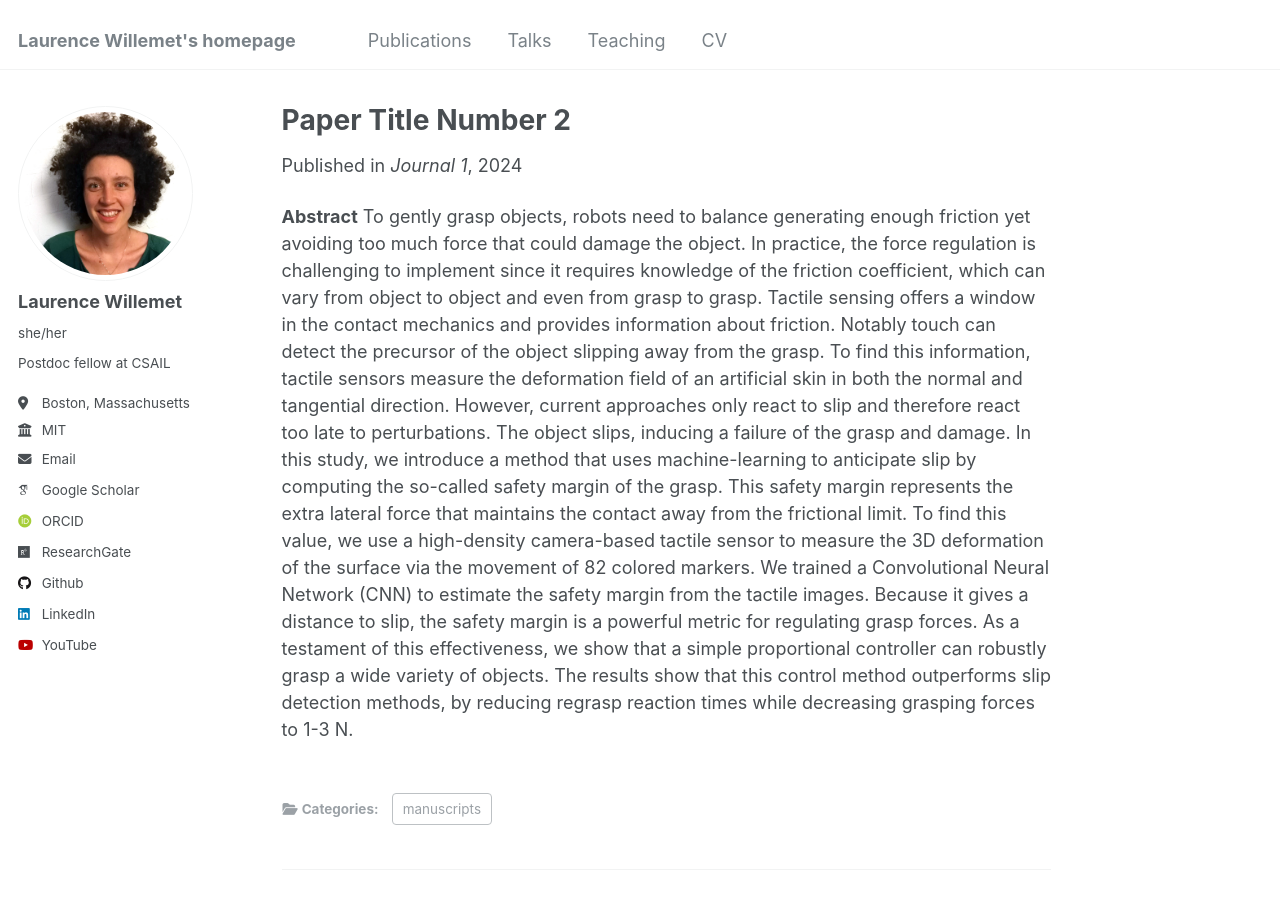
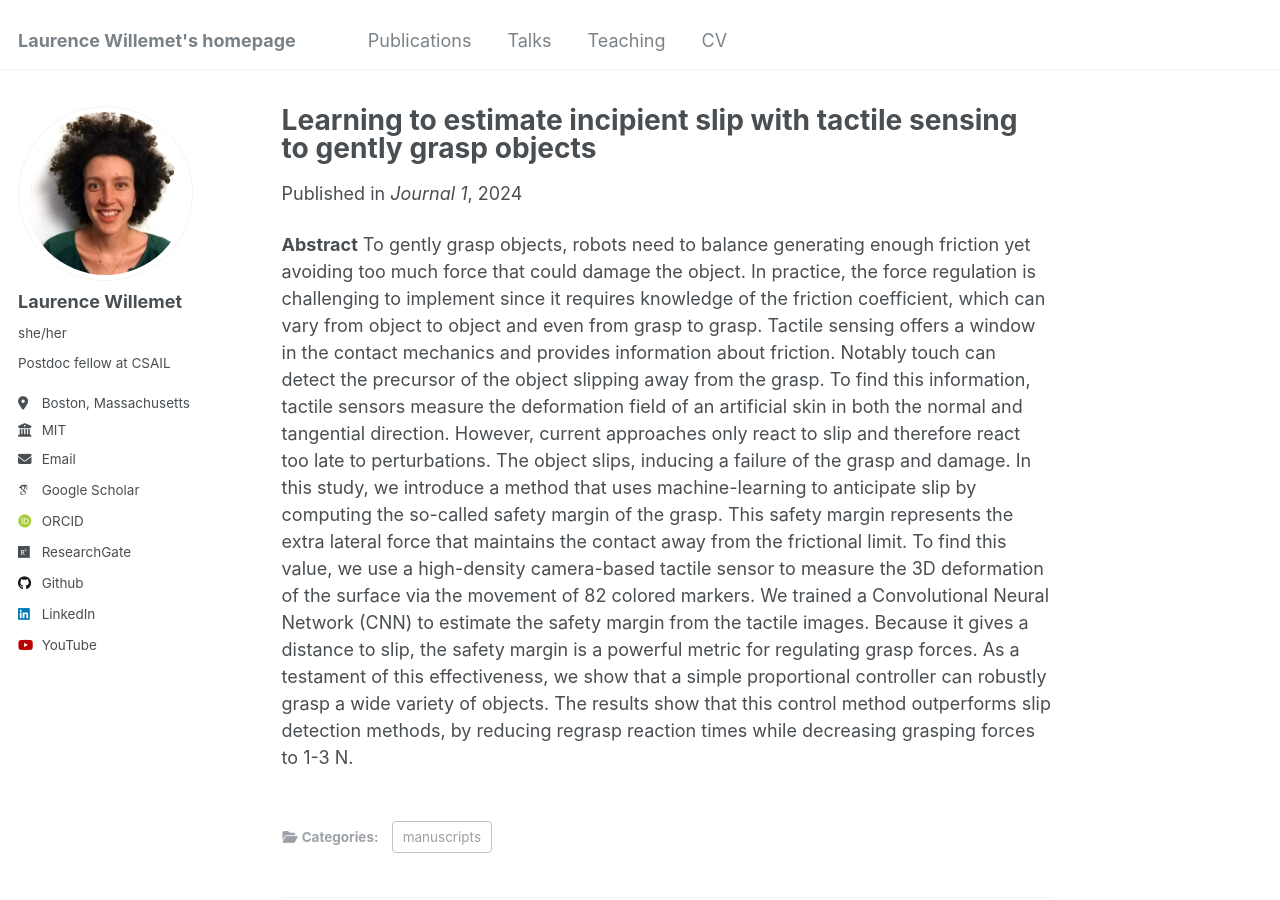
Before and after one commit to lwillemet/lwillemet.github.io, a Jekyll site: the page built from _publications/2024-Robotic_gripper.md, in a window 1280 px wide and 900 px high. Built offline with Jekyll 4.4.1, drawn with Linux system fonts in a browser that asks for light colours; some web fonts are replaced.

Commit message:
Update 2024-Robotic_gripper.md

```diff
--- a/_publications/2024-Robotic_gripper.md
+++ b/_publications/2024-Robotic_gripper.md
@@ -1,6 +1,6 @@
 ---
-title: "Paper Title Number 2"
-collection: publications
+title: "Learning to estimate incipient slip with tactile sensing to gently grasp objects"
+collection: conferences
 category: manuscripts
 permalink: /publication/2010-10-01-paper-title-number-2
 excerpt: 'This paper is about a new algorithm to control delicate robotic gripper based on the safety margin.'
```
